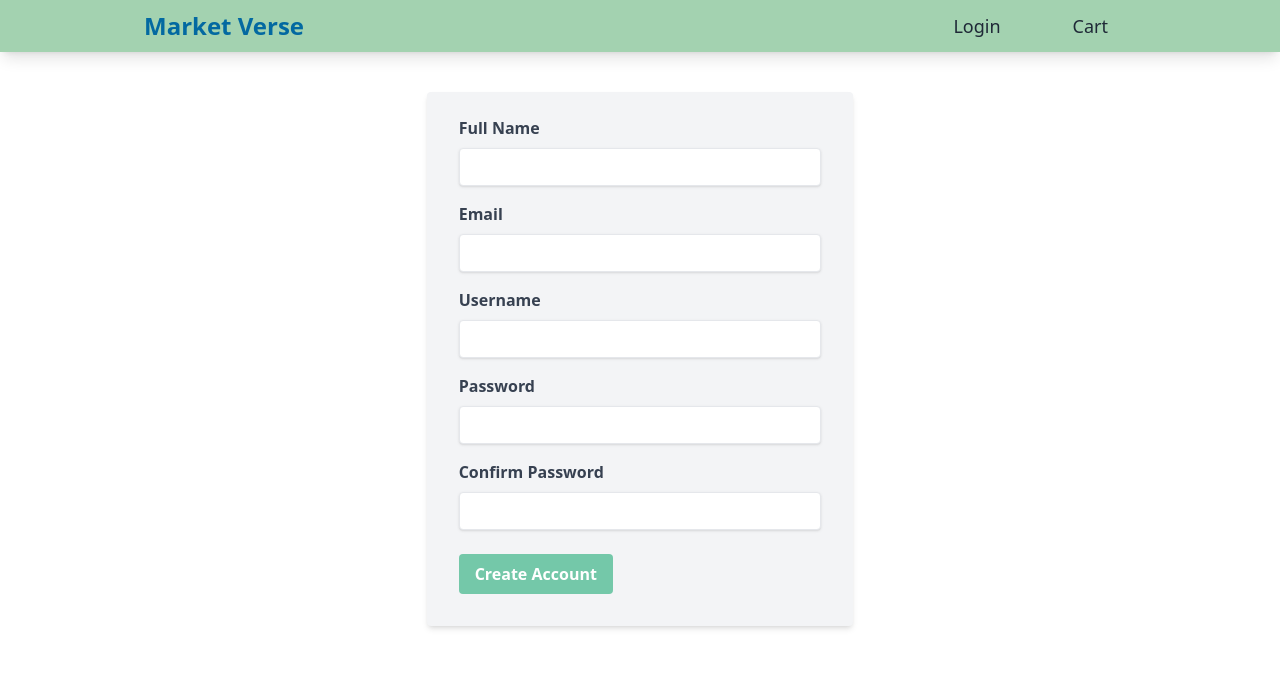
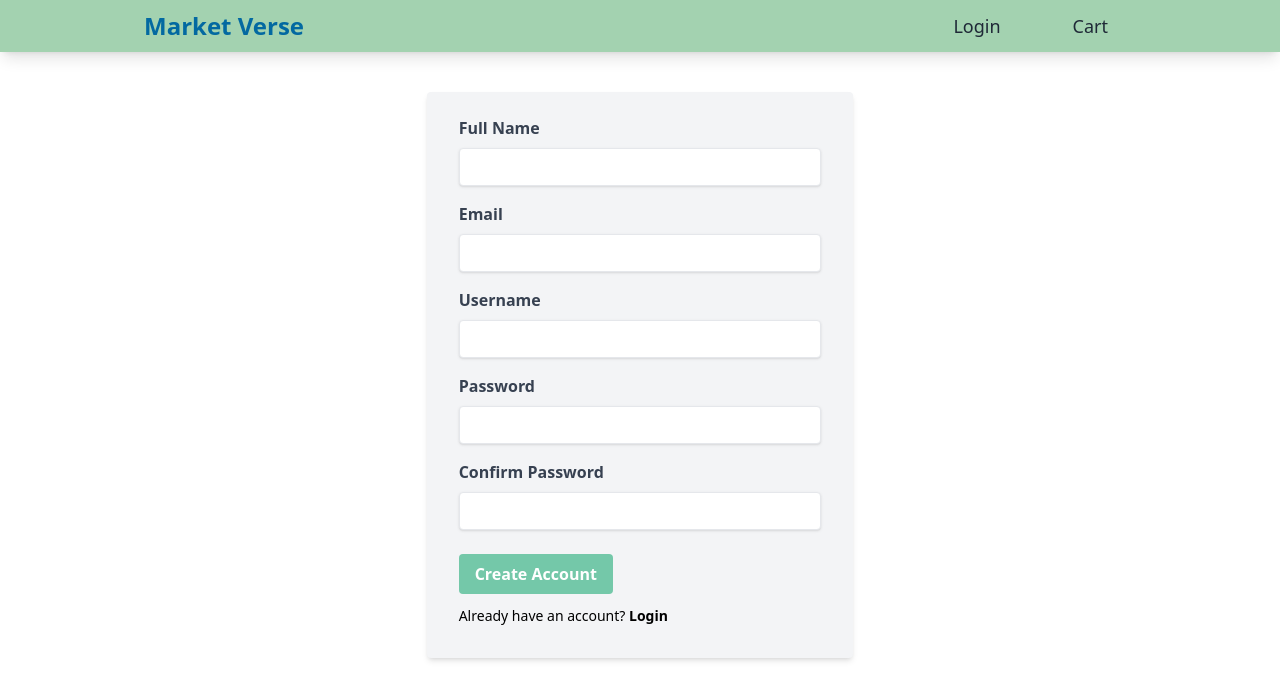
Before and after one commit to arpit5492/market-verse, a React (Create React App) app in the folder UI-design/frontend-server/: page /sign-up in a window 1280 px wide. Shown: the top 700 px of the page. Built offline with nearby package versions, Linux system fonts and the light colour scheme.

Commit message:
Minor changes in login and sign up page

```diff
--- a/UI-design/frontend-server/src/pages/Login.jsx
+++ b/UI-design/frontend-server/src/pages/Login.jsx
@@ -44,7 +44,7 @@ function Login() {
 
     return (
         <div className="flex justify-center mt-36 m-auto font-sans">
-            <form action="post" className="bg-gray-100 shadow-md rounded pt-6 px-8 pb-8 flex-col w-1/3 md:w-1/3">
+            <form action="post" className="bg-gray-100 shadow-md rounded pt-6 px-8 pb-8 flex-col w-1/2 md:w-1/3">
                 <div className="mb-4">
                     <label htmlFor="email" className="block text-gray-700 text-md font-bold mb-2">
                         Email
@@ -67,13 +67,19 @@ function Login() {
                         onChange={handlePass}
                     />
                 </div>
-                <div className="flex items-center justify-between">
+                <div>
                     <Link>
                         <button onClick={handleSubmit} type="submit"
                         className="bg-new-green-100 hover:bg-new-green-150 text-white font-bold py-2 px-4 rounded">
                             Sign In
                         </button>
                     </Link>
+                    <p className="text-sm mt-4">
+                        Don't have an account?{" "}
+                        <Link to="/sign-up" className="font-bold">
+                            Sign Up
+                        </Link>
+                    </p>
                 </div>
             </form>
         </div>
--- a/UI-design/frontend-server/src/pages/SignUp.jsx
+++ b/UI-design/frontend-server/src/pages/SignUp.jsx
@@ -4,7 +4,7 @@ import { Link } from "react-router-dom";
 function SignUp() {
     return (
         <div className="flex justify-center mt-10 font-sans">
-            <form action="" className="bg-gray-100 rounded shadow-md pt-6 px-8 pb-8 w-1/3 md:w-1/3">
+            <form action="" className="bg-gray-100 rounded shadow-md pt-6 px-8 pb-8 w-1/2 md:w-1/3">
                 <div className="mb-4">
                     <label htmlFor="fullName" className="block text-gray-700 font-bold text-md mb-2">
                         Full Name
@@ -49,12 +49,18 @@ function SignUp() {
                         className="shadow border rounded appearance-none text-md w-full py-2 px-3 leading-tight"
                     />
                 </div>
-                <div className="flex">
+                <div className="">
                     <Link>
                         <button type="submit" className="bg-new-green-100 hover:bg-new-green-150 text-white font-bold py-2 px-4 rounded">
                             Create Account
                         </button>
                     </Link>
+                    <p className="text-sm mt-3">
+                        Already have an account?{" "}
+                        <Link to="/login" className="font-bold">
+                            Login
+                        </Link>
+                    </p>
                 </div>
             </form>
         </div>
```
